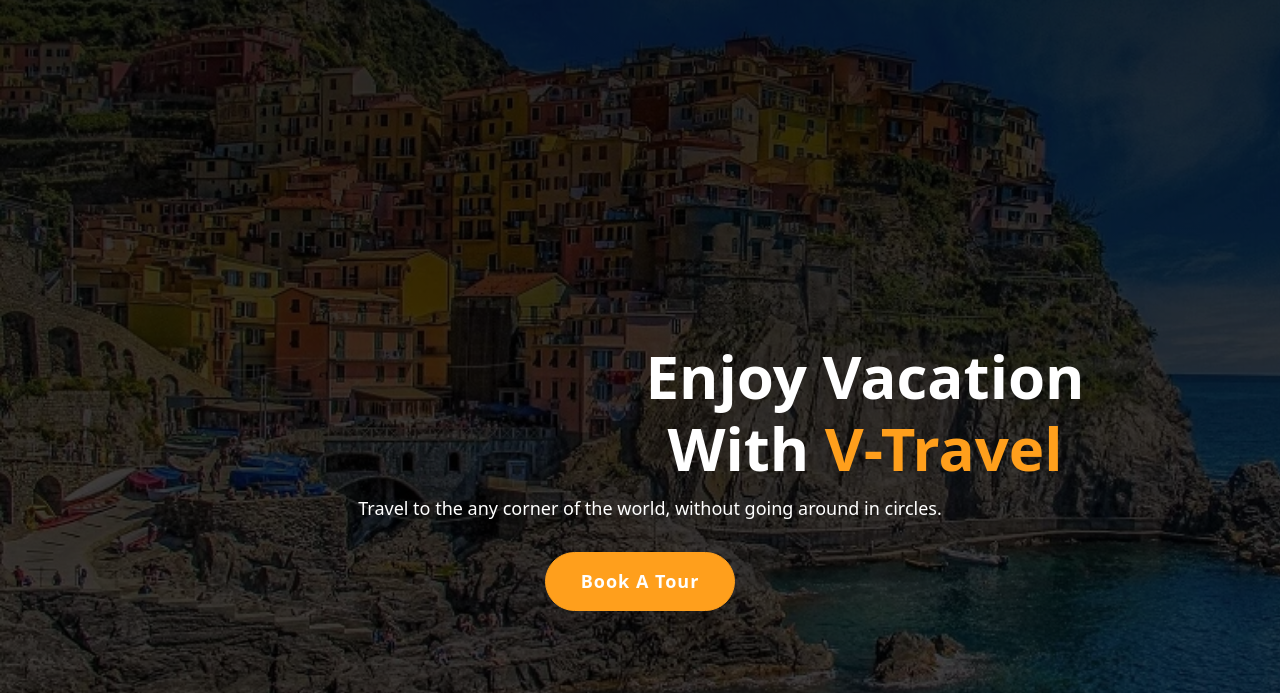
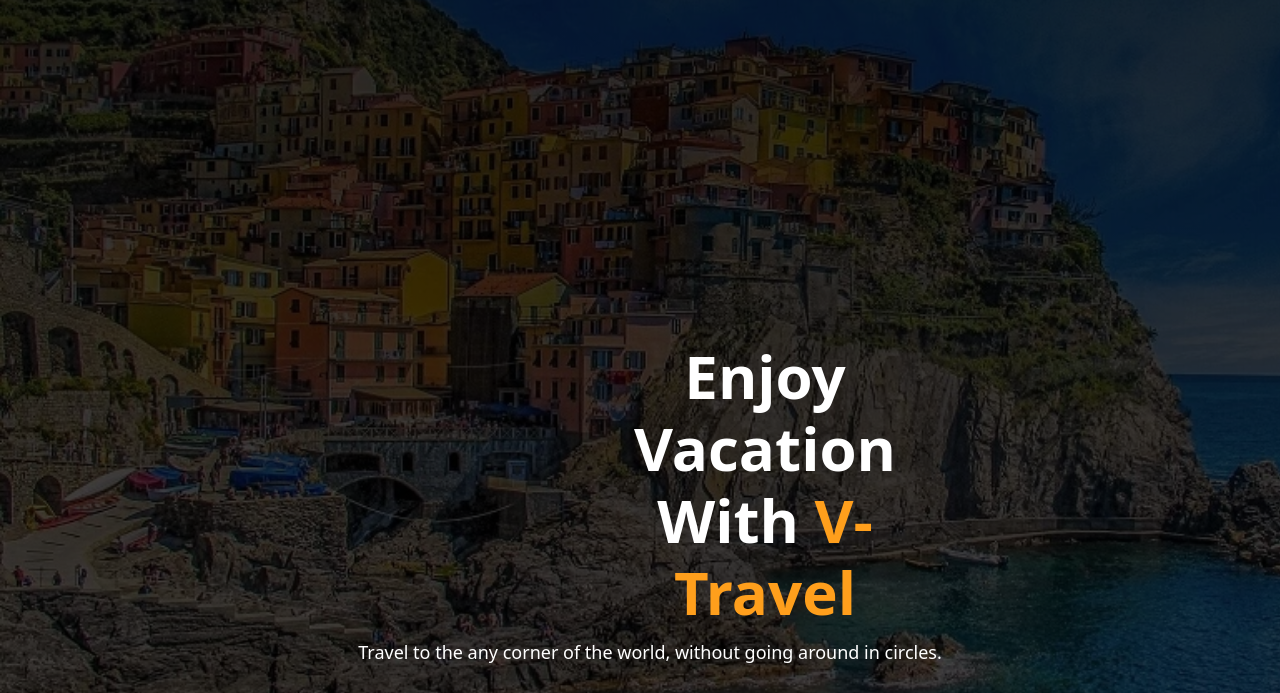
Before and after one commit to ksowmya2/Travelling, a plain HTML site: page index.html in a window 1280 px wide. Shown: the part 80-773 px from the top of the page. Drawn offline with nearby package versions, Linux system fonts and the light colour scheme.

Commit message:
Update style2.css

```diff
--- a/style2.css
+++ b/style2.css
@@ -78,7 +78,7 @@ body {
     text-transform: capitalize;
     margin-bottom: 10px;
     text-align: center;
-    margin-right: 150px;
+    margin-right: 350px;
     margin-left:200px;
     padding-left:50px;
 }
```
